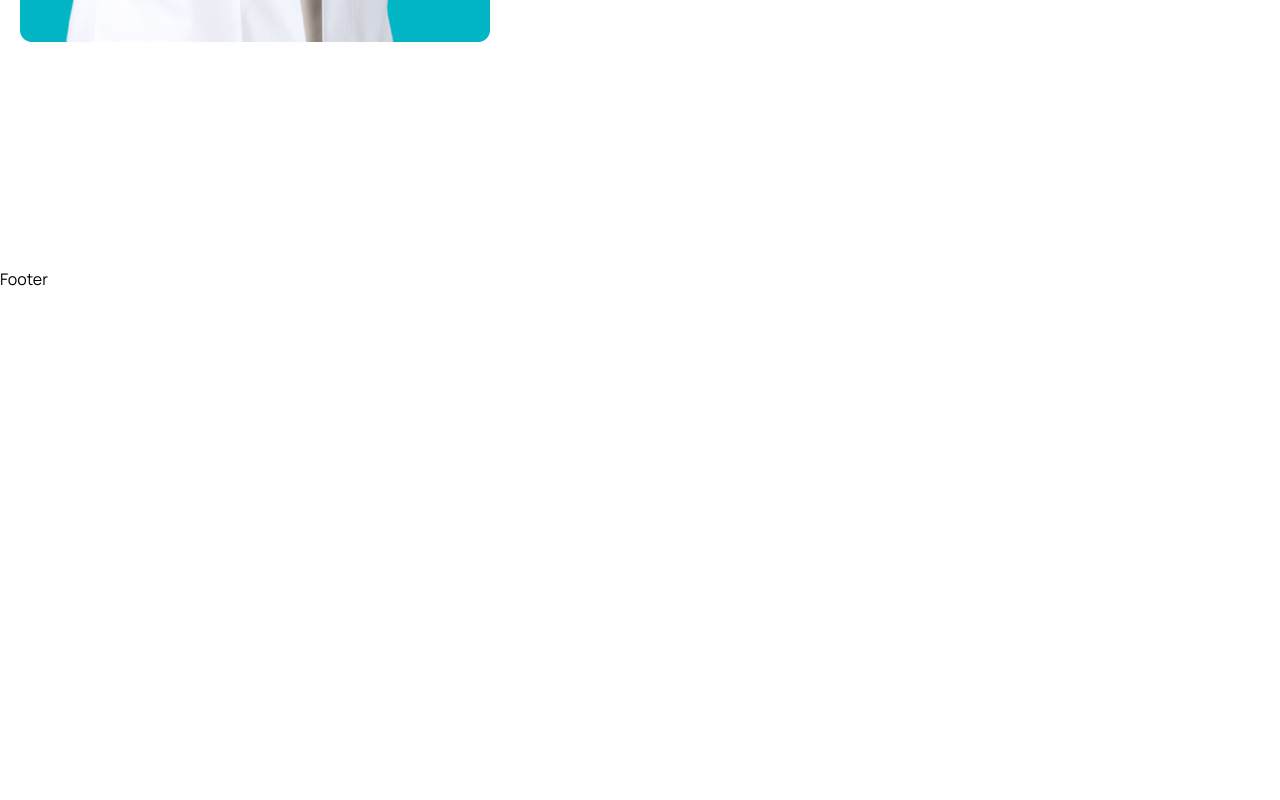
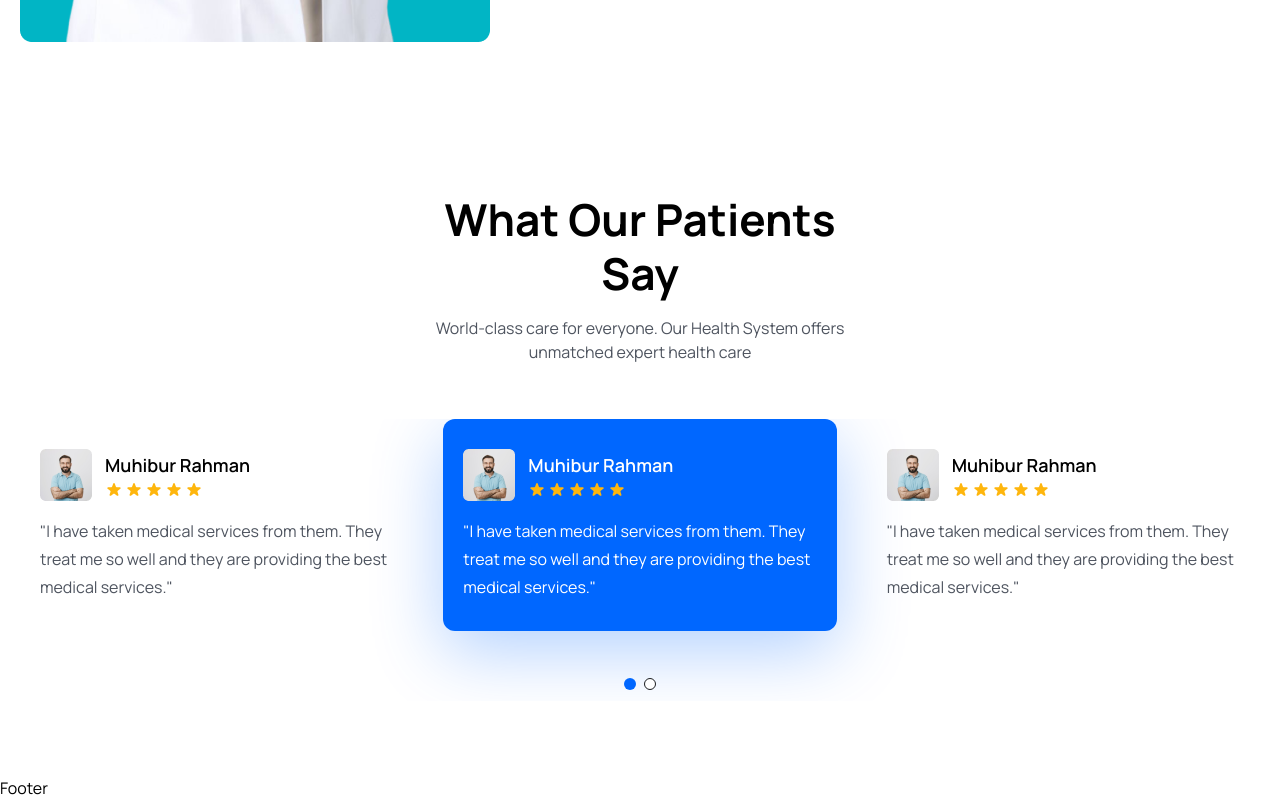
Before and after one commit to MiAiMach/HealthcareBooking, a React (Vite) app in the folder frontend/: page / in a window 1280 px wide. Shown: the part 5525-6325 px from the top of the page. Before the commit the page ends 5816 px from the top, so only its background shows below. Built offline with nearby package versions, Linux system fonts and the light colour scheme.

Commit message:
Added sliding reviews

```diff
--- a/frontend/src/App.css
+++ b/frontend/src/App.css
@@ -9,6 +9,38 @@
 body{
   font-family: "Manrope", sans-serif;
   }
+
+.swiper-pagination-bullet{
+  width: 12px !important;
+  height: 12px !important;
+  border: 1px solid #181a1e !important;
+  opacity: 100% !important;
+  background: #fff !important;
+}
+
+.swiper-pagination-bullet-active {
+  background: #0067ff !important;
+  border: none !important;
+}
+
+.swiper {
+  padding-bottom: 70px !important;
+}
+
+.swiper-slide.swiper-slide-next {
+  background: #0067ff;
+  border-radius: 12px;
+  box-shadow: 0px 20px 70px rgba(0, 103, 255, 0.3) !important;
+}
+
+.swiper-slide.swiper-slide-next h4,
+.swiper-slide.swiper-slide-next p {
+  color: white !important;
+}
+
+.swiper-pagination{
+  top: 90% !important;
+}
 
 .sticky_header{
   width: 100px;
--- /dev/null
+++ b/frontend/src/components/Testimonial/Testimonial.jsx
@@ -0,0 +1,126 @@
+import React from 'react'
+import {Swiper,SwiperSlide } from 'swiper/react';
+import {Pagination} from 'swiper/modules';
+import 'swiper/css';
+import 'swiper/css/pagination';
+import patientAvatar from '../../assets/images/patient-avatar.png';
+import {HiStar} from 'react-icons/hi';
+
+
+const Testimonial = () => {
+  return (
+    <div className="mt-[30px] lg:mt-[55px]">
+      <Swiper modules={[Pagination]} spaceBetween={30} slidesPerView={1} pagination={{clickable:true}}
+        breakpoints={{
+          640: {
+            slidesPerView: 1,
+            spaceBetween: 0,
+        },
+          768: {
+            slidesPerView: 2,
+            spaceBetween: 20,
+        },
+          1024: {
+            slidesPerView:3,
+            spaceBetween: 30,
+        },
+        }}
+    >
+    {/* ====== slide 1 ========== */}
+            <SwiperSlide>
+                <div className="py-[30px] px-5 rounded-3">
+                    <div className="flex items-center gap-[13px]">
+                        <img src={patientAvatar} alt="" />
+                        <div>
+                          <h4 className='text-[18px] leading-[30px] font-semibold text-headingColor'>
+                            Muhibur Rahman
+                          </h4>
+                          <div className="flex items-center gap-[2px]">
+                          <HiStar className='text-yellowColor w-[18px] h-5'/>
+                          <HiStar className='text-yellowColor w-[18px] h-5'/>
+                          <HiStar className='text-yellowColor w-[18px] h-5'/>
+                          <HiStar className='text-yellowColor w-[18px] h-5'/>
+                          <HiStar className='text-yellowColor w-[18px] h-5'/>
+                        </div>
+                      </div>
+                  </div>
+                  <p className="text-[16px] leading-7 mt-4 text-textColor font-[400]"> "I have taken medical services from them. They treat me so well and
+                    they are providing the best medical services."
+                  </p>
+                </div>
+            </SwiperSlide>
+    {/* ====== slide 2 ========== */}
+            <SwiperSlide>
+                <div className="py-[30px] px-5 rounded-3">
+                    <div className="flex items-center gap-[13px]">
+                        <img src={patientAvatar} alt="" />
+                        <div>
+                          <h4 className='text-[18px] leading-[30px] font-semibold text-headingColor'>
+                            Muhibur Rahman
+                          </h4>
+                          <div className="flex items-center gap-[2px]">
+                          <HiStar className='text-yellowColor w-[18px] h-5'/>
+                          <HiStar className='text-yellowColor w-[18px] h-5'/>
+                          <HiStar className='text-yellowColor w-[18px] h-5'/>
+                          <HiStar className='text-yellowColor w-[18px] h-5'/>
+                          <HiStar className='text-yellowColor w-[18px] h-5'/>
+                        </div>
+                      </div>
+                  </div>
+                  <p className="text-[16px] leading-7 mt-4 text-textColor font-[400]"> "I have taken medical services from them. They treat me so well and
+                    they are providing the best medical services."
+                  </p>
+                </div>
+            </SwiperSlide>
+    {/* ====== slide 3 ========== */}
+            <SwiperSlide>
+                <div className="py-[30px] px-5 rounded-3">
+                    <div className="flex items-center gap-[13px]">
+                        <img src={patientAvatar} alt="" />
+                        <div>
+                          <h4 className='text-[18px] leading-[30px] font-semibold text-headingColor'>
+                            Muhibur Rahman
+                          </h4>
+                          <div className="flex items-center gap-[2px]">
+                          <HiStar className='text-yellowColor w-[18px] h-5'/>
+                          <HiStar className='text-yellowColor w-[18px] h-5'/>
+                          <HiStar className='text-yellowColor w-[18px] h-5'/>
+                          <HiStar className='text-yellowColor w-[18px] h-5'/>
+                          <HiStar className='text-yellowColor w-[18px] h-5'/>
+                        </div>
+                      </div>
+                  </div>
+                  <p className="text-[16px] leading-7 mt-4 text-textColor font-[400]"> "I have taken medical services from them. They treat me so well and
+                    they are providing the best medical services."
+                  </p>
+                </div>
+            </SwiperSlide>
+    {/* ====== slide 4 ========== */}
+            <SwiperSlide>
+                <div className="py-[30px] px-5 rounded-3">
+                    <div className="flex items-center gap-[13px]">
+                        <img src={patientAvatar} alt="" />
+                        <div>
+                          <h4 className='text-[18px] leading-[30px] font-semibold text-headingColor'>
+                            Muhibur Rahman
+                          </h4>
+                          <div className="flex items-center gap-[2px]">
+                          <HiStar className='text-yellowColor w-[18px] h-5'/>
+                          <HiStar className='text-yellowColor w-[18px] h-5'/>
+                          <HiStar className='text-yellowColor w-[18px] h-5'/>
+                          <HiStar className='text-yellowColor w-[18px] h-5'/>
+                          <HiStar className='text-yellowColor w-[18px] h-5'/>
+                        </div>
+                      </div>
+                  </div>
+                  <p className="text-[16px] leading-7 mt-4 text-textColor font-[400]"> "I have taken medical services from them. They treat me so well and
+                    they are providing the best medical services."
+                  </p>
+                </div>
+            </SwiperSlide>
+        </Swiper>
+    </div>
+  );
+};
+
+export default Testimonial;
--- a/frontend/src/pages/Home.jsx
+++ b/frontend/src/pages/Home.jsx
@@ -14,8 +14,8 @@
 import About from '../components/About/About';
 import ServiceList from '../components/Services/ServiceList';
 import DoctorList from '../components/Doctors/DoctorList';
-//import FaqItem from '../components/Faq/FaqItem';
 import FaqList from '../components/Faq/FaqList';
+import Testimonial from '../components/Testimonial/Testimonial';
 
 const Home = () => {
   return <>
@@ -292,7 +292,17 @@
   {/* =========== testimonials ================ */}
 
   <section>
-    <div className="container"></div>
+    <div className="container">
+      <div className="xl:w-[470px] mx-auto">
+          <h2 className="heading text-center">
+            What Our Patients Say
+          </h2>
+          <p className="text__para text-center text-textColor mt-4">
+            World-class care for everyone. Our Health System offers unmatched expert health care
+          </p>
+       </div>
+      <Testimonial />
+    </div>
   </section>
   {/* =========== testimonials  end ================ */}
 
```
